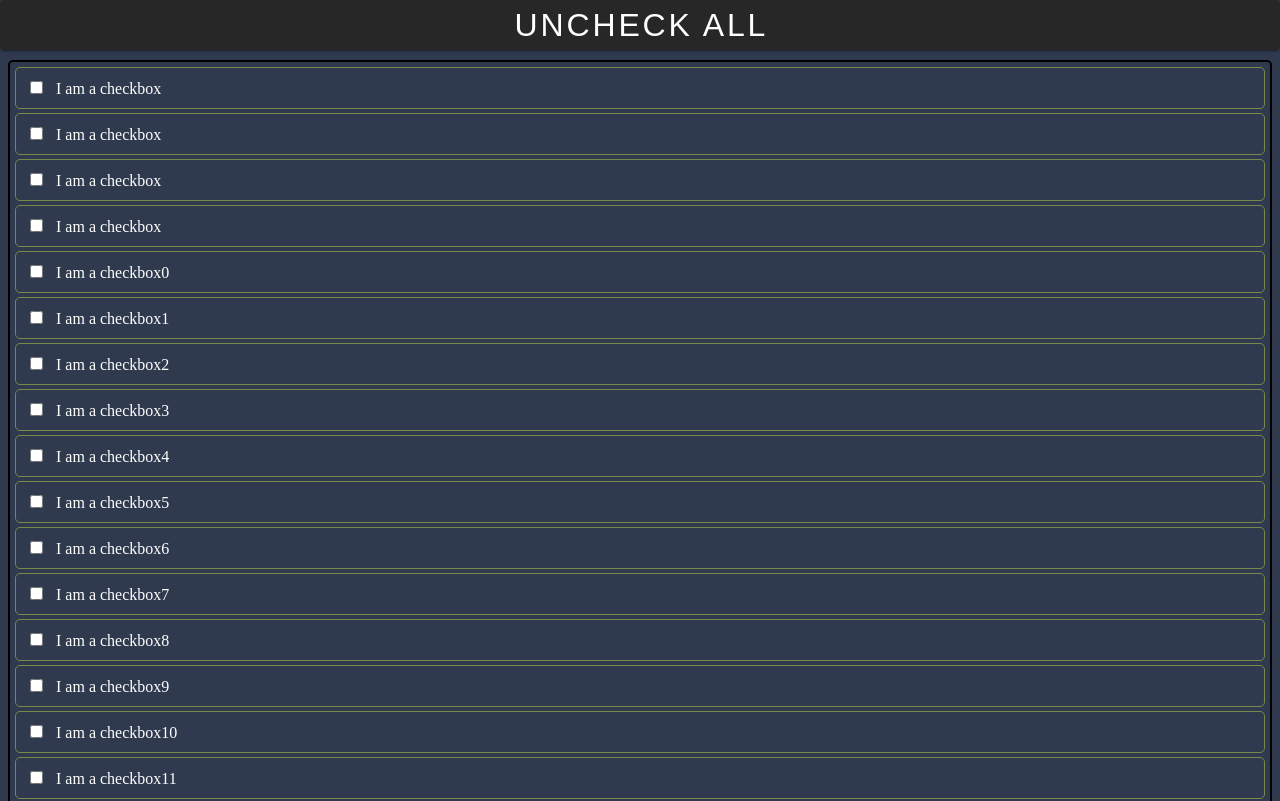
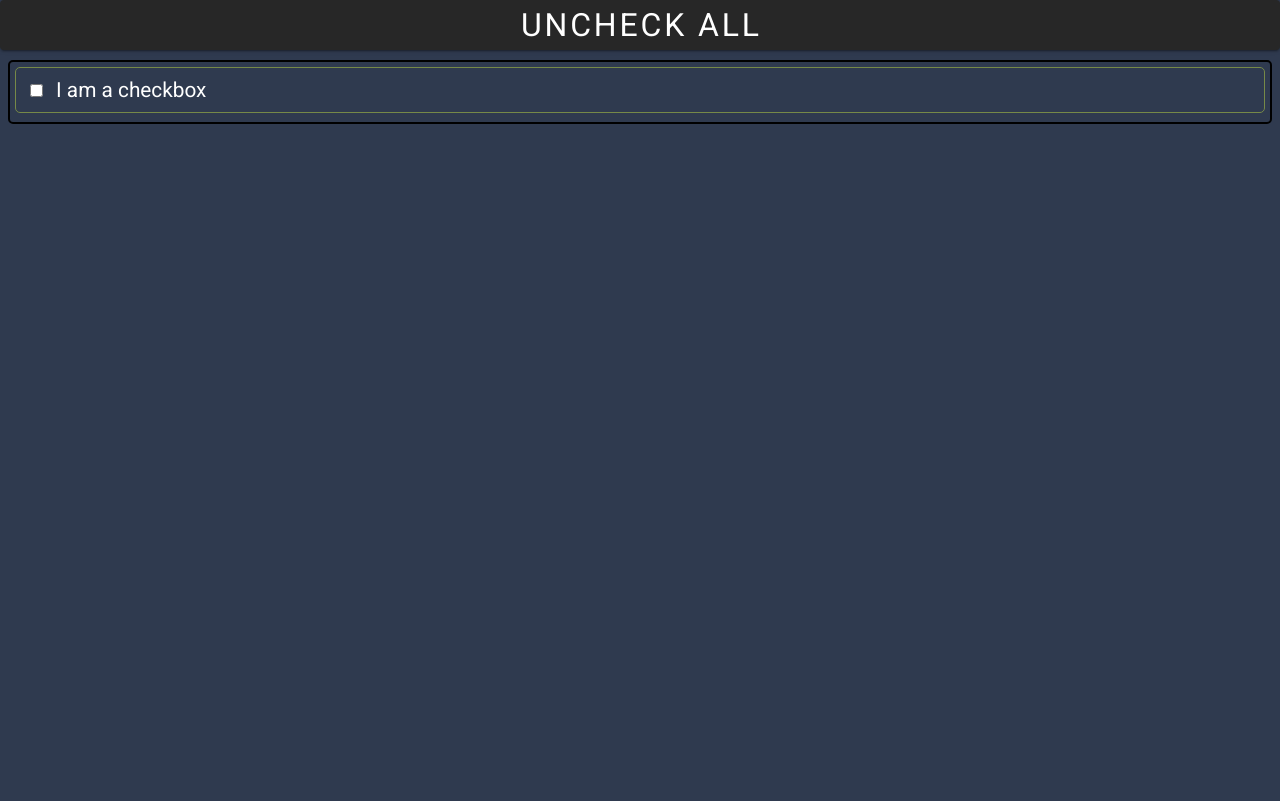
Before and after one commit to BSGmarathon/audiochecklist, a Vue app: page / in a window 1280 px wide. Shown: the top 801 px of the page. Built offline with nearby package versions, Linux system fonts and the light colour scheme.

Commit message:
Change font a bit

```diff
--- a/src/App.vue
+++ b/src/App.vue
@@ -7,31 +7,8 @@
           label: 'I am a checkbox',
           checked: false,
         },
-        {
-          label: 'I am a checkbox',
-          checked: false,
-        },
-        {
-          label: 'I am a checkbox',
-          checked: false,
-        },
-        {
-          label: 'I am a checkbox',
-          checked: false,
-        },
       ],
     };
-  },
-  mounted() {
-    for (let i = 0; i < 50; i++) {
-      // @ts-ignore
-      this.checks.push(
-          {
-            label: 'I am a checkbox' + i,
-            checked: false,
-          }
-      );
-    }
   },
   methods: {
     uncheckAll () {
@@ -57,7 +34,7 @@
       <li :class="{
           'checked': check.checked,
         }"  v-for="(check, i) in checks" :key="i" @click.prevent="check.checked = !check.checked">
-        <input type="checkbox" :id="`checkbox${i}`" v-model="check.checked">
+        <input type="checkbox" :id="`checkbox${i}`" :checked="check.checked">
         <label :for="`checkbox${i}`">{{ check.label }}</label>
       </li>
     </ul>
@@ -65,6 +42,12 @@
 </template>
 
 <style>
+@import url('https://fonts.googleapis.com/css2?family=Roboto&display=swap');
+
+* {
+  font-family: 'Roboto', sans-serif;
+}
+
 body {
   background-color: #2F3A4F;
   color: white;
@@ -174,6 +157,7 @@
     margin-bottom: 4px;
     cursor: pointer;
     transition: background-color ease-in-out 250ms;
+    font-size: 1.3em;
 
     &.checked {
       //color: #ffffff;
```
